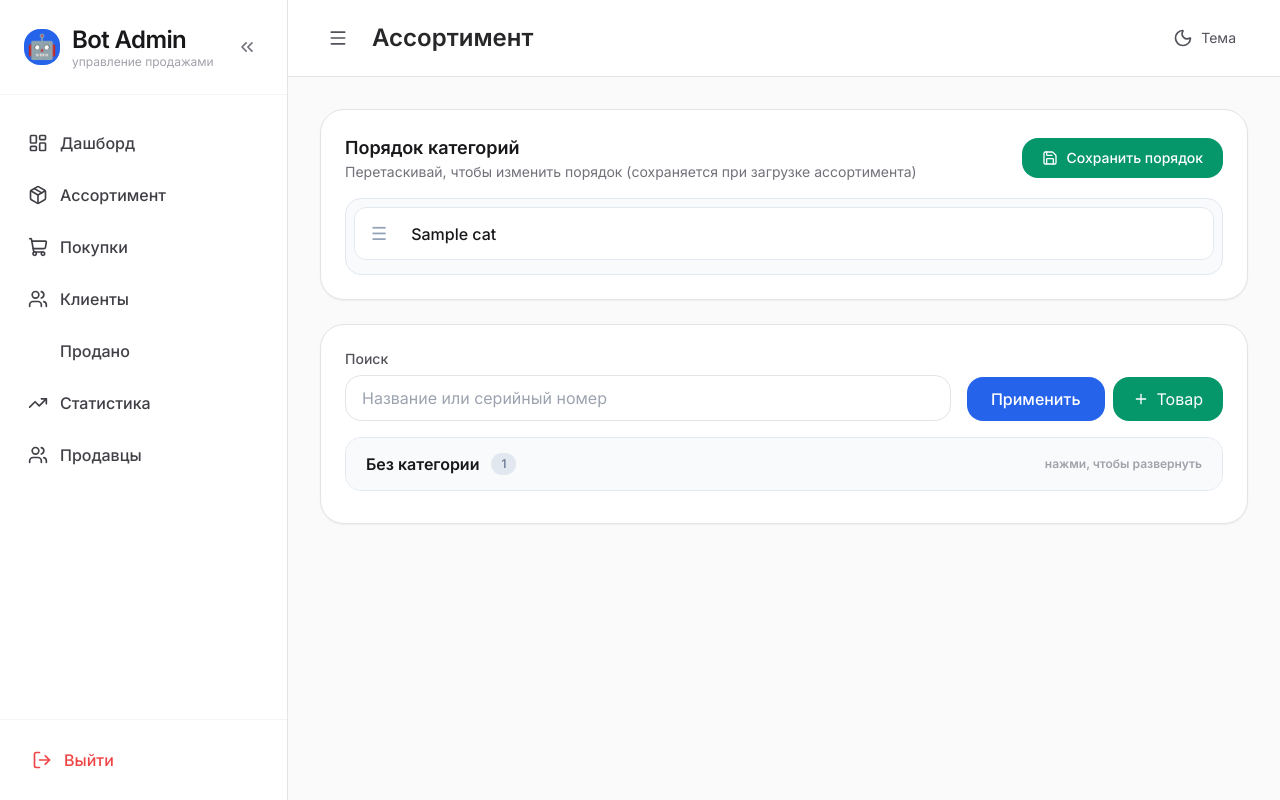
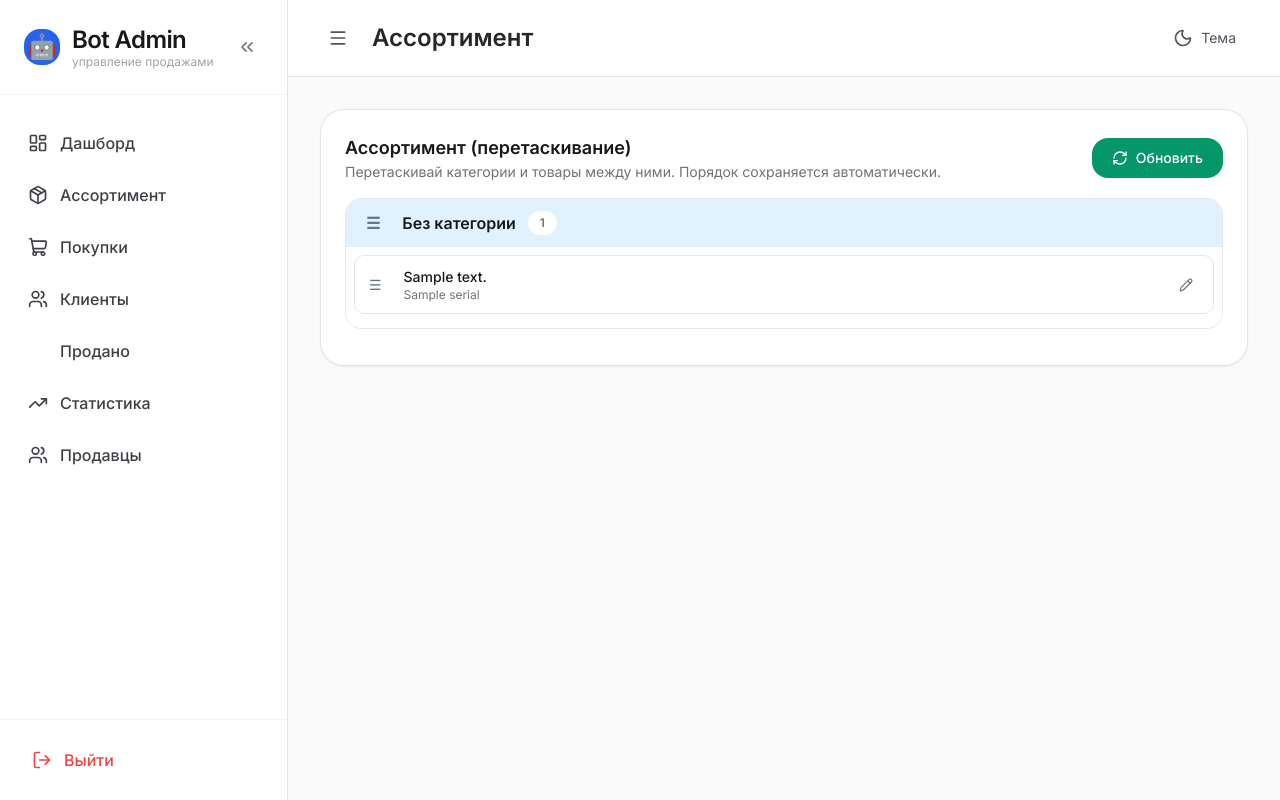
Before and after one commit to NextApple-Bot/telegram-bot, a Python web app: template web_admin/templates/assortment.html in a window 1280 px wide. Run offline with Jinja, Linux system fonts and the light colour scheme; the template is opened without the code that fills it: most values are stand-ins (such as "Sample title", 1, 10 or a date in 2020); some libraries are stand-ins or nearby versions.

Commit message:
feat: Единый drag & drop — категории и товары между ними (без отдельного блока)

```diff
--- a/web_admin/templates/assortment.html
+++ b/web_admin/templates/assortment.html
@@ -4,116 +4,61 @@
 {% block extra_head %}
 <script src="https://cdn.jsdelivr.net/npm/sortablejs@1.15.0/Sortable.min.js"></script>
 <style>
-  .category-reorder {
+  .category-container {
     background: #f8fafc;
     border: 1px solid #e2e8f0;
     border-radius: 16px;
+    margin-bottom: 12px;
+    overflow: hidden;
+  }
+  .category-header {
+    background: #e0f2fe;
+    padding: 12px 20px;
+    font-weight: 600;
+    display: flex;
+    justify-content: space-between;
+    align-items: center;
+    cursor: grab;
+    user-select: none;
+  }
+  .category-header:active { cursor: grabbing; }
+  .category-items {
     padding: 8px;
-    max-height: 380px;
-    overflow-y: auto;
+    min-height: 60px;
+    background: white;
   }
-  .category-reorder-item {
+  .item {
     background: white;
     border: 1px solid #e2e8f0;
-    border-radius: 12px;
-    padding: 12px 16px;
+    border-radius: 10px;
+    padding: 10px 14px;
     margin-bottom: 6px;
     display: flex;
     align-items: center;
     justify-content: space-between;
     cursor: grab;
-    font-weight: 500;
+    font-size: 14px;
   }
-  .category-reorder-item:active { cursor: grabbing; }
-  .sortable-ghost { opacity: 0.6; background: #e0f2fe; }
-  .drag-handle { color: #94a3b8; margin-right: 12px; font-size: 18px; }
-  .category-accordion {
-    border: 1px solid #e2e8f0;
-    border-radius: 16px;
-    overflow: hidden;
-    margin-bottom: 8px;
-  }
-  .category-header {
-    background: #f8fafc;
-    padding: 14px 20px;
-    font-weight: 600;
-    display: flex;
-    justify-content: space-between;
-    align-items: center;
-    cursor: pointer;
-    user-select: none;
-  }
-  .category-header:hover {
-    background: #f1f5f9;
-  }
-  .category-header .count {
-    background: #e2e8f0;
-    color: #64748b;
-    font-size: 12px;
-    padding: 2px 10px;
-    border-radius: 9999px;
-    font-weight: 500;
-  }
-  details[open] .category-header {
-    background: #f1f5f9;
-    border-bottom: 1px solid #e2e8f0;
-  }
-  .item-row {
-    padding: 12px 20px;
-    border-bottom: 1px solid #f1f5f9;
-    display: flex;
-    align-items: center;
-    gap: 12px;
-  }
-  .item-row:last-child {
-    border-bottom: none;
-  }
+  .item:active { cursor: grabbing; }
+  .sortable-ghost { opacity: 0.5; background: #bae6fd; }
+  .drag-handle { color: #64748b; margin-right: 10px; }
 </style>
 {% endblock %}
 
 {% block content %}
-<!-- Drag & Drop для изменения порядка категорий -->
 <div class="bg-white dark:bg-zinc-900 rounded-3xl shadow-sm border border-zinc-200 dark:border-zinc-800 p-6 mb-6">
     <div class="flex items-center justify-between mb-4">
         <div>
-            <div class="font-semibold text-lg">Порядок категорий</div>
-            <div class="text-sm text-zinc-500">Перетаскивай, чтобы изменить порядок (сохраняется при загрузке ассортимента)</div>
+            <div class="font-semibold text-lg">Ассортимент (перетаскивание)</div>
+            <div class="text-sm text-zinc-500">Перетаскивай категории и товары между ними. Порядок сохраняется автоматически.</div>
         </div>
-        <button onclick="saveCategoryOrder()"
+        <button onclick="location.reload()"
                 class="px-5 py-2.5 bg-emerald-600 hover:bg-emerald-700 text-white rounded-2xl text-sm font-medium flex items-center gap-2">
-            <i data-lucide="save" class="w-4 h-4"></i> Сохранить порядок
+            <i data-lucide="refresh-cw" class="w-4 h-4"></i> Обновить
         </button>
     </div>
 
-    <div id="category-reorder-list" class="category-reorder">
-        {% for cat in categories %}
-        <div class="category-reorder-item" data-id="{{ cat.id }}">
-            <div class="flex items-center gap-3">
-                <span class="drag-handle">☰</span>
-                <span>{{ cat.name }}</span>
-            </div>
-        </div>
-        {% endfor %}
-    </div>
-</div>
-
-<!-- Основная таблица товаров (аккордеон) -->
-<div class="bg-white dark:bg-zinc-900 rounded-3xl shadow-sm border border-zinc-200 dark:border-zinc-800 p-6 mb-6">
-    <div class="flex flex-col md:flex-row gap-4 items-end mb-4">
-        <div class="flex-1">
-            <label class="block text-sm font-medium text-zinc-600 dark:text-zinc-400 mb-1.5">Поиск</label>
-            <input type="text" id="searchInput" class="w-full px-4 py-2.5 rounded-2xl border border-zinc-200 dark:border-zinc-700 bg-white dark:bg-zinc-950" placeholder="Название или серийный номер" value="{{ search or '' }}">
-        </div>
-        <div class="flex gap-2">
-            <button onclick="applyFilters()" class="px-6 py-2.5 bg-blue-600 hover:bg-blue-700 text-white rounded-2xl font-medium">Применить</button>
-            <button onclick="document.getElementById('addItemModal').classList.remove('hidden'); document.getElementById('addItemModal').classList.add('flex')" class="px-5 py-2.5 bg-emerald-600 hover:bg-emerald-700 text-white rounded-2xl flex items-center gap-2">
-                <i data-lucide="plus" class="w-4 h-4"></i> Товар
-            </button>
-        </div>
-    </div>
-
-    <!-- Аккордеон по категориям -->
-    <div class="space-y-2">
+    <div id="assortment-drag-list">
         {% set grouped = {} %}
         {% for item in items %}
             {% set cat_name = item.category_name or 'Без категории' %}
@@ -124,91 +69,106 @@
         {% endfor %}
 
         {% for cat_name, cat_items in grouped.items() %}
-        <details class="category-accordion">
-            <summary class="category-header">
+        <div class="category-container" data-category="{{ cat_name }}">
+            <div class="category-header">
                 <div class="flex items-center gap-3">
+                    <span class="drag-handle">☰</span>
                     <span class="font-semibold">{{ cat_name }}</span>
-                    <span class="count">{{ cat_items|length }}</span>
+                    <span class="px-3 py-1 text-xs bg-white text-zinc-500 rounded-full">{{ cat_items|length }}</span>
                 </div>
-                <span class="text-xs text-zinc-400">нажми, чтобы развернуть</span>
-            </summary>
+            </div>
 
-            <div class="divide-y divide-zinc-100 dark:divide-zinc-800">
+            <div class="category-items" data-category="{{ cat_name }}">
                 {% for item in cat_items %}
-                <div class="item-row hover:bg-zinc-50 dark:hover:bg-zinc-950 transition">
-                    <div class="flex-1">
-                        <div class="font-medium text-zinc-900 dark:text-white">{{ item.text }}</div>
-                        <div class="text-xs text-zinc-500">{{ item.serial or '—' }}</div>
+                <div class="item" data-item-id="{{ item.id }}">
+                    <div class="flex items-center gap-3">
+                        <span class="drag-handle">☰</span>
+                        <div>
+                            <div class="font-medium">{{ item.text }}</div>
+                            <div class="text-xs text-zinc-500">{{ item.serial or '—' }}</div>
+                        </div>
                     </div>
                     <div class="flex items-center gap-2">
                         {% if item.is_booked %}
-                            <span class="px-3 py-1 text-xs bg-amber-100 dark:bg-amber-900 text-amber-700 dark:text-amber-300 rounded-full">Забронировано</span>
+                            <span class="px-2 py-0.5 text-xs bg-amber-100 text-amber-700 rounded">Бронь</span>
                         {% endif %}
-                        <a href="/admin/assortment/edit/{{ item.id }}" class="p-2 hover:bg-zinc-100 dark:hover:bg-zinc-800 rounded-xl" title="Редактировать">
-                            <i data-lucide="pencil" class="w-4 h-4 text-zinc-500"></i>
+                        <a href="/admin/assortment/edit/{{ item.id }}" class="p-1.5 hover:bg-zinc-100 rounded-lg">
+                            <i data-lucide="pencil" class="w-3.5 h-3.5 text-zinc-500"></i>
                         </a>
-                        <form action="/admin/assortment/delete/{{ item.id }}" method="post" onsubmit="return confirm('Удалить товар?');">
-                            <button class="p-2 hover:bg-red-50 dark:hover:bg-red-950 rounded-xl text-red-500" title="Удалить">
-                                <i data-lucide="trash-2" class="w-4 h-4"></i>
-                            </button>
-                        </form>
                     </div>
                 </div>
                 {% endfor %}
             </div>
-        </details>
+        </div>
         {% endfor %}
     </div>
 </div>
 
 <script>
-    let sortable;
+    let categorySortable;
+    let itemSortables = [];
 
-    function initSortable() {
-        const el = document.getElementById('category-reorder-list');
-        if (!el) return;
+    function initDragAndDrop() {
+        // Сортировка категорий
+        const container = document.getElementById('assortment-drag-list');
+        categorySortable = new Sortable(container, {
+            animation: 150,
+            handle: '.category-header',
+            ghostClass: 'sortable-ghost',
+            onEnd: function(evt) {
+                saveOrder();
+            }
+        });
 
-        sortable = new Sortable(el, {
-            animation: 150,
-            ghostClass: 'sortable-ghost',
-            handle: '.drag-handle',
+        // Сортировка товаров внутри категорий + перемещение между категориями
+        document.querySelectorAll('.category-items').forEach(el => {
+            const sortable = new Sortable(el, {
+                group: 'items',
+                animation: 150,
+                ghostClass: 'sortable-ghost',
+                onEnd: function(evt) {
+                    saveOrder();
+                }
+            });
+            itemSortables.push(sortable);
         });
     }
 
-    async function saveCategoryOrder() {
-        const rows = document.querySelectorAll('#category-reorder-list .category-reorder-item');
-        const order = Array.from(rows).map(row => parseInt(row.dataset.id));
+    async function saveOrder() {
+        const categories = [];
+
+        document.querySelectorAll('.category-container').forEach(catEl => {
+            const catName = catEl.dataset.category;
+            const itemIds = [];
+
+            catEl.querySelectorAll('.item').forEach(itemEl => {
+                itemIds.push(parseInt(itemEl.dataset.itemId));
+            });
+
+            categories.push({
+                name: catName,
+                item_ids: itemIds
+            });
+        });
 
         try {
-            const res = await fetch('/admin/assortment/categories/reorder', {
+            const res = await fetch('/admin/assortment/save-order', {
                 method: 'POST',
                 headers: { 'Content-Type': 'application/json' },
-                body: JSON.stringify({ order: order })
+                body: JSON.stringify({ categories: categories })
             });
 
             if (res.ok) {
-                showToast('Порядок категорий сохранён!', 'success');
-                setTimeout(() => location.reload(), 600);
-            } else {
-                showToast('Ошибка сохранения', 'error');
+                // Можно показать тихое уведомление
+                console.log('Порядок сохранён');
             }
         } catch (e) {
-            showToast('Ошибка сети', 'error');
+            console.error('Ошибка сохранения порядка', e);
         }
     }
 
-    function applyFilters() {
-        const params = new URLSearchParams();
-        const search = document.getElementById('searchInput').value;
-        const category_id = document.getElementById('category_id').value;
-
-        if (search) params.set('search', search);
-        if (category_id) params.set('category_id', category_id);
-        window.location.search = params.toString();
-    }
-
     document.addEventListener('DOMContentLoaded', function() {
-        initSortable();
+        initDragAndDrop();
         if (typeof lucide !== 'undefined') {
             lucide.createIcons();
         }
```
